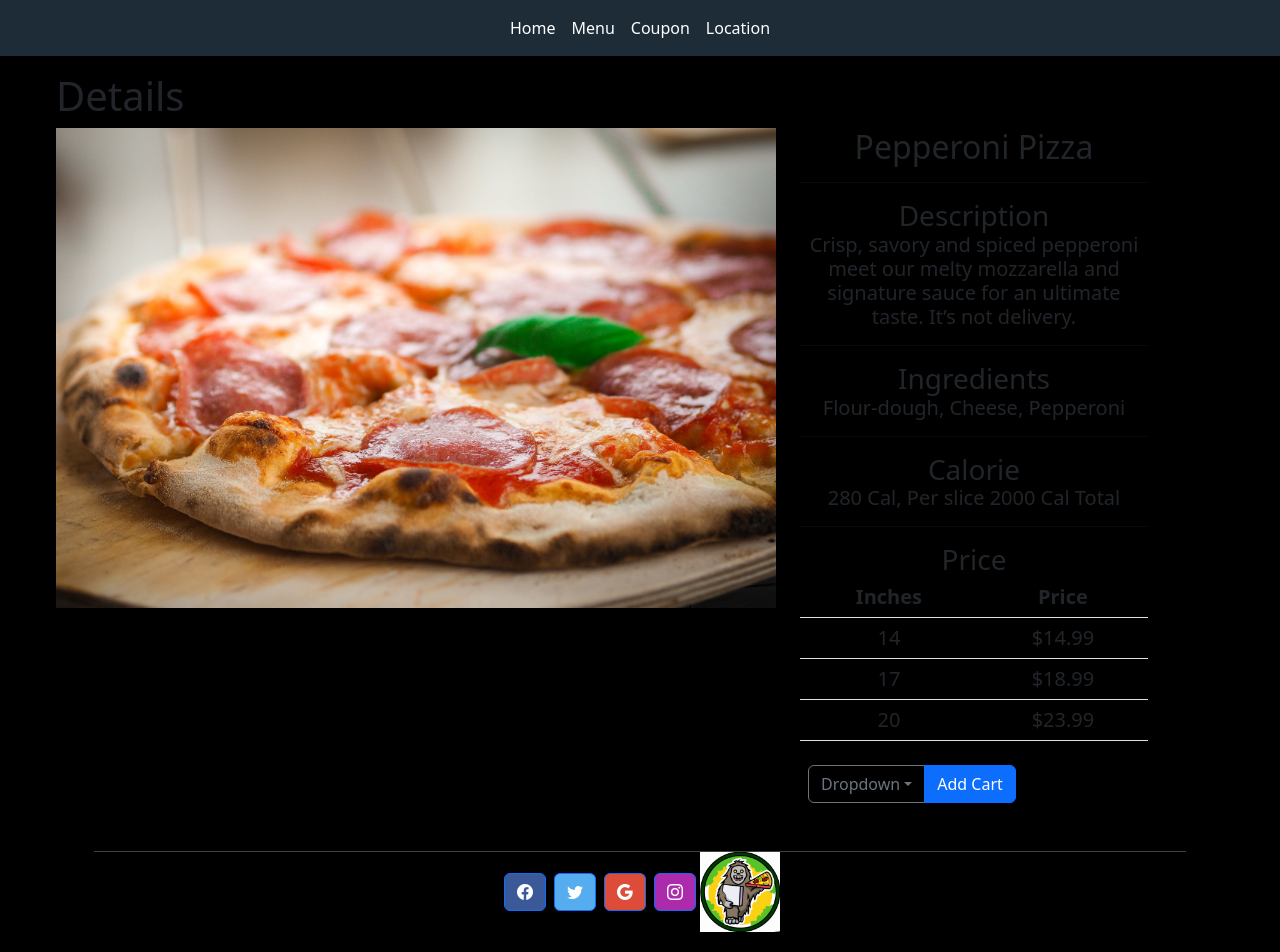
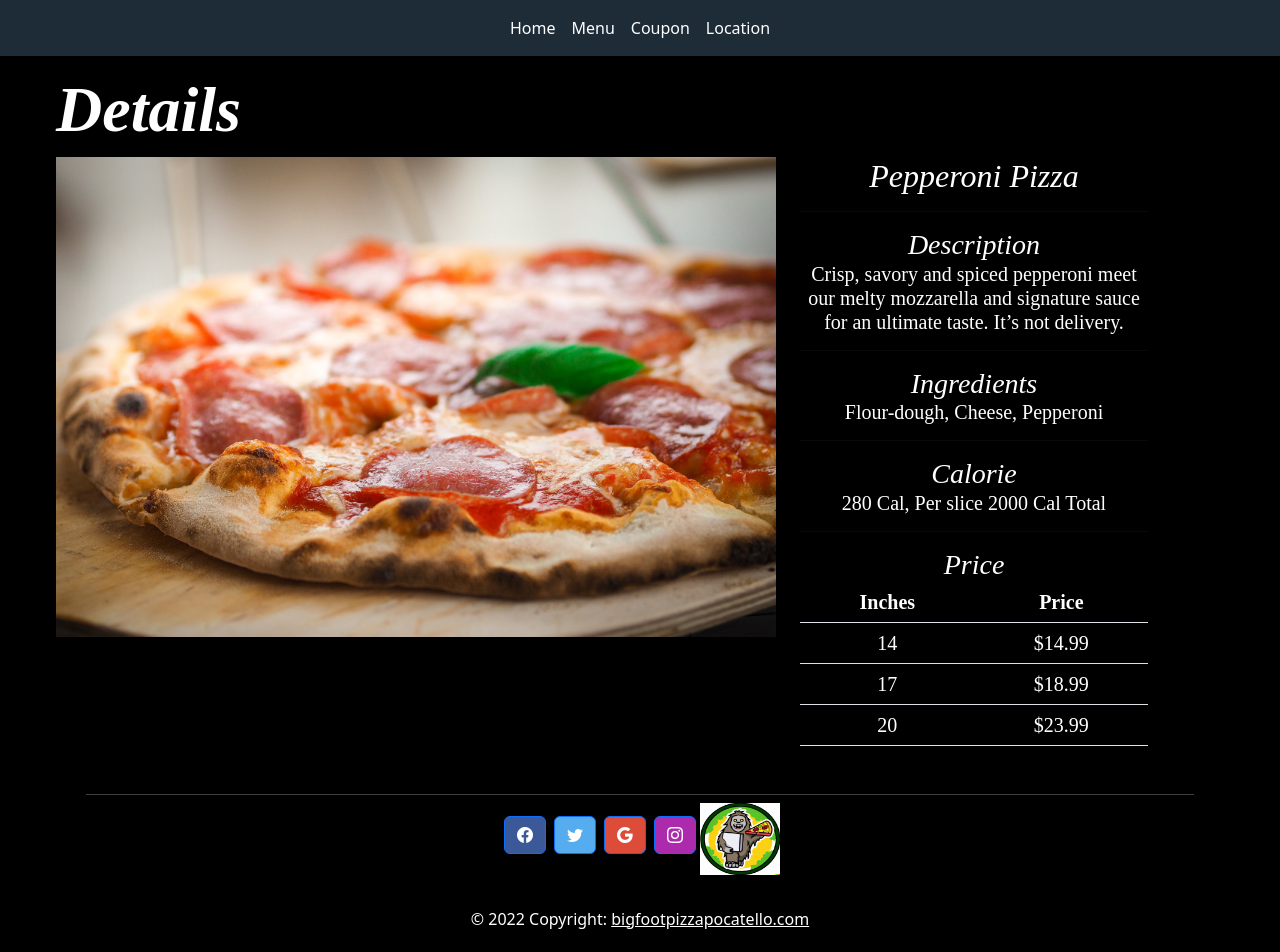
Before and after one commit to HoneyHyunny/HCI-AngualrProject, an Angular app: page /detail in a window 1280 px wide. Shown: the top 952 px of the page. Built offline with nearby package versions, Linux system fonts and the light colour scheme.

Commit message:
changed the menu/detail font style and color

```diff
--- a/src/app/menu/detail/detail.component.css
+++ b/src/app/menu/detail/detail.component.css
@@ -0,0 +1,19 @@
+h1{
+    font-size: 4rem;
+    font-weight: 700;
+    color: #fff;
+    text-shadow: 2px 2px 4px #000000;
+    font-family: Didot;
+    font-style: italic;
+}
+
+h2,h3{
+    font-family: Didot;
+    font-style: italic;
+    color: white;
+  }
+
+  h5, .table{
+    font-family: Century Gothic;
+    color: white;
+  }
--- a/src/app/menu/detail/detail.component.html
+++ b/src/app/menu/detail/detail.component.html
@@ -71,7 +71,7 @@
 
                 </div>
 
-                <div class="d-flex p-2">
+                <!-- <div class="d-flex p-2">
 
                     <div class="input-group ">
                         <button class="btn btn-outline-secondary dropdown-toggle" type="button" data-bs-toggle="dropdown" aria-expanded="false">Dropdown</button>
@@ -88,7 +88,7 @@
 
                     </div>
                 </div>
-
+     -->
 
         </div>
     </div>
--- a/src/app/navigation/footer/footer.component.css
+++ b/src/app/navigation/footer/footer.component.css
@@ -1,6 +1,7 @@
 #logoimg{
     width: 5rem;
     height: 5rem;
+    padding-top: 0.5rem;
 }
 
 footer{
--- a/src/app/navigation/footer/footer.component.html
+++ b/src/app/navigation/footer/footer.component.html
@@ -2,10 +2,10 @@
 
   <footer class="bg-light text-center text-white">
   <!-- Grid container -->
-  <div class="container p-4 pb-0">
+
+  <div class="container p-3 pb-0">
+    <hr class="m-0" />
     <!-- Section: Social media -->
-    <!-- make a line -->
-    <hr class="m-0" />
     <section class="mb-4">
       <!-- Facebook -->
       <a
@@ -54,7 +54,7 @@
   <!-- Grid container -->
 
   <!-- Copyright -->
-  <div class="text-center p-3" style="background-color: rgba(0, 0, 0, 0.2);">
+  <div class="text-center p-2" style="background-color: rgba(0, 0, 0, 0.2);">
     © 2022 Copyright:
     <a class="text-white">bigfootpizzapocatello.com</a>
   </div>
```
